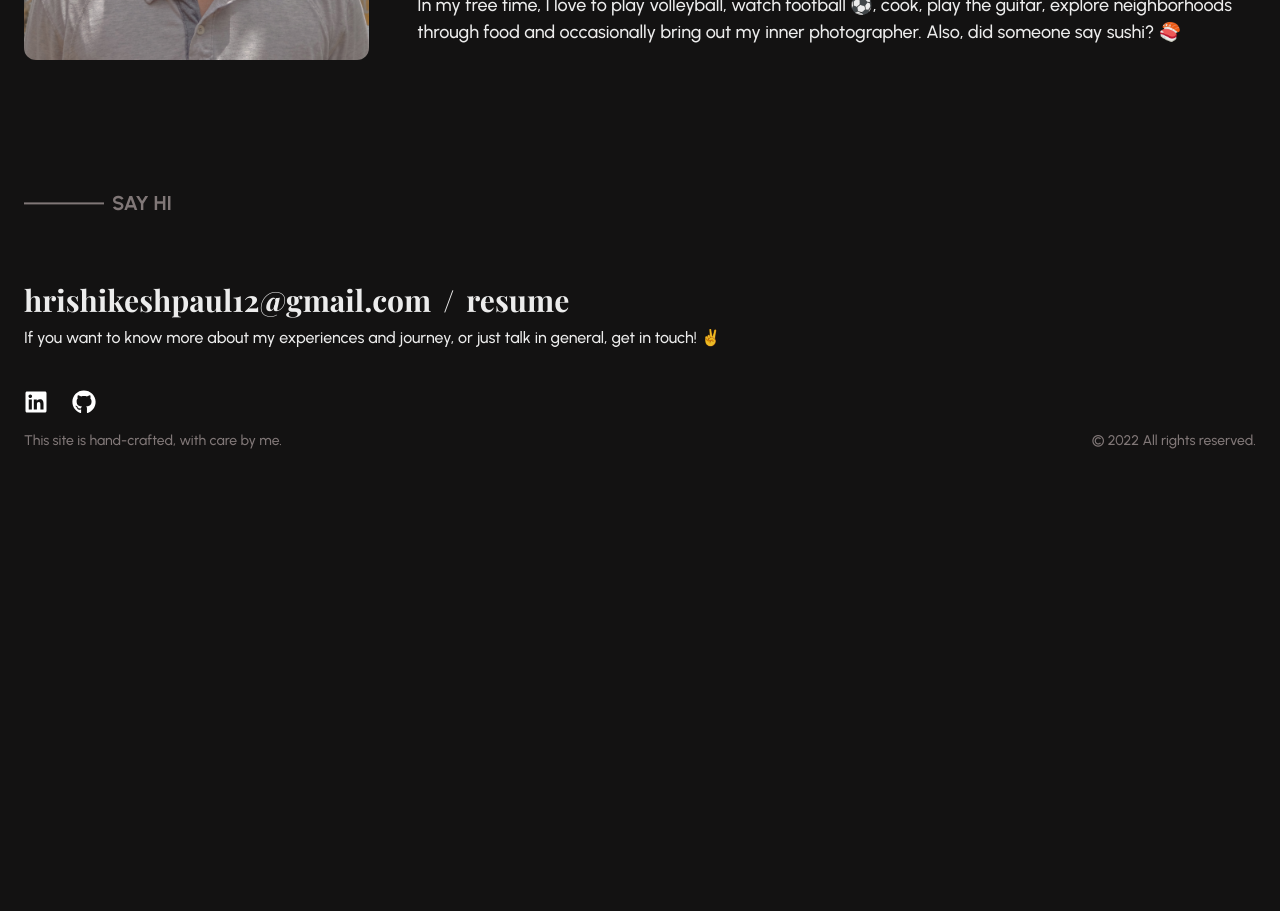
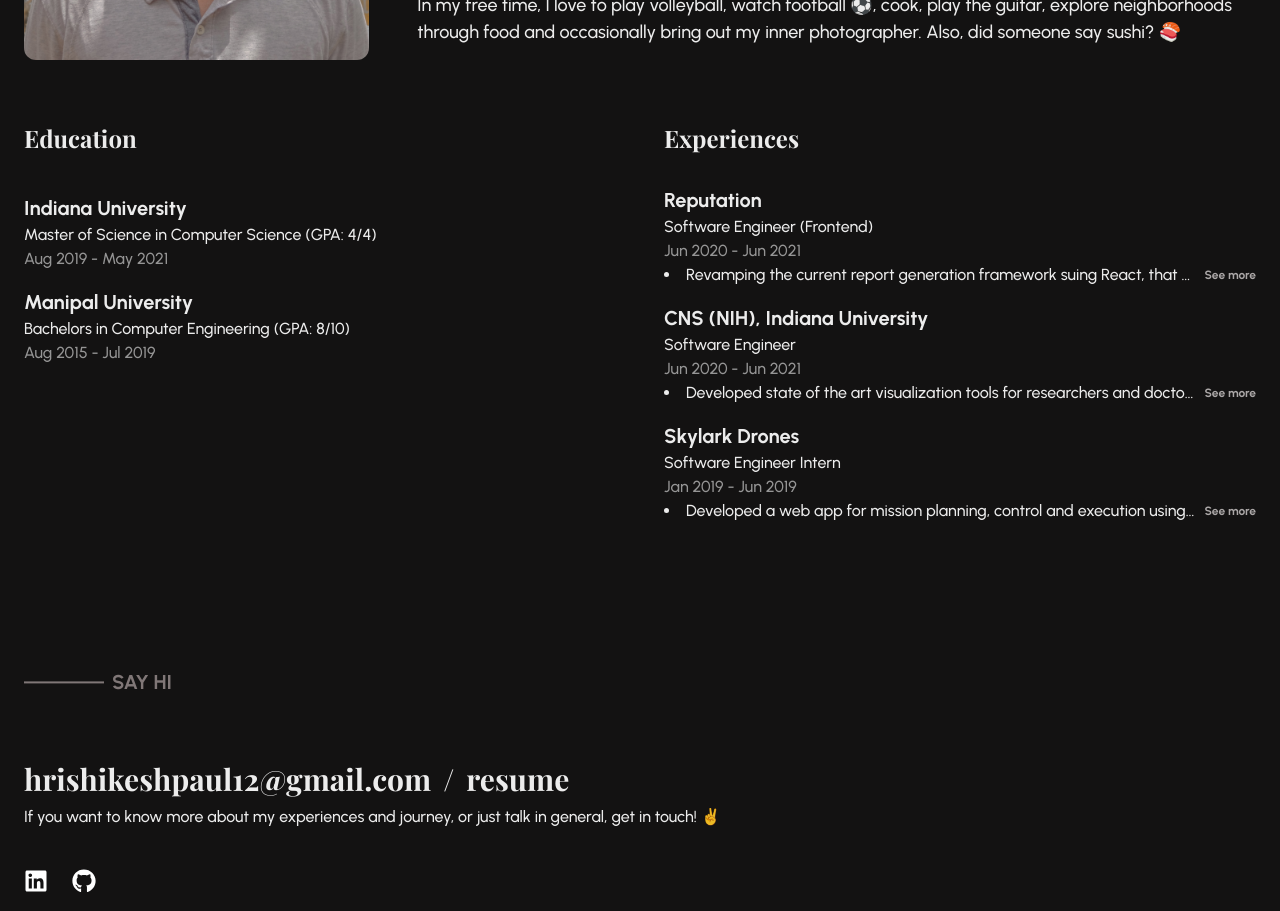
Before and after one commit to hrishikeshpaul/portfolio-template-v2, a React (Create React App) app: page / in a window 1280 px wide. Shown: the part 4460-5371 px from the top of the page. Before the commit the page ends 4919 px from the top, so only its background shows below. Built offline with nearby package versions, Linux system fonts and the light colour scheme.

Commit message:
chore: added expandable, education and expeirences

```diff
--- a/src/content/about-summary/about-summary-config.json
+++ b/src/content/about-summary/about-summary-config.json
@@ -1,10 +1,16 @@
 {
-    "education": [
+    "educations": [
         {
             "school": "Indiana University",
             "degree": "Master of Science in Computer Science",
             "gpa": "4/4",
             "duration": "Aug 2019 - May 2021"
+        },
+        {
+            "school": "Manipal University",
+            "degree": "Bachelors in Computer Engineering",
+            "gpa": "8/10",
+            "duration": "Aug 2015 - Jul 2019"
         }
     ],
     "experiences": [
@@ -31,8 +37,7 @@
         {
             "company": "Skylark Drones",
             "position": "Software Engineer Intern",
-            "start": "Jan 2019",
-            "end": "Jun 2019",
+            "duration": "Jan 2019 - Jun 2019",
             "description": [
                 "Developed a web app for mission planning, control and execution using Vue & Flask, thereby improving onside project performance by 22%.​",
                 "Designed an icon set for various functionalities using ​Illustrator​, which improved usability by 20%."
--- a/src/pages/about-summary/AboutSummary.tsx
+++ b/src/pages/about-summary/AboutSummary.tsx
@@ -1,11 +1,13 @@
-import { FC } from "react";
+import { FC, useState } from "react";
 
-import { Box, Flex, Heading, Text, Image } from "@chakra-ui/react";
+import { Box, Flex, Heading, Text, Image, Accordion, AccordionItem } from "@chakra-ui/react";
 
 import { configs, Content, MarkdownFile, useContent } from "shared/content/Content";
+import { Expandable } from "./expandable/Expandable";
 
 export const AboutSummary: FC = () => {
     const content = useContent(MarkdownFile.AboutSummary);
+    const [expanded, setExpanded] = useState<number[]>([]);
 
     return (
         <Box>
@@ -23,6 +25,39 @@ export const AboutSummary: FC = () => {
                     </Box>
                 </Box>
             </Flex>
+            <Flex
+                direction={{ base: "column", md: "row" }}
+                gap={{ base: 16, md: 6, lg: 12 }}
+                mt="16"
+                justifyContent="space-between"
+            >
+                <Box flex="0.6" flexShrink="0">
+                    <Heading fontSize="2xl">Education</Heading>
+                    <br />
+                    {configs.aboutSummary.educations.map((education) => (
+                        <Box mt="4" key={education.school}>
+                            <Text fontSize="xl" fontWeight="bold">
+                                {education.school}
+                            </Text>
+                            <Text>
+                                {education.degree} (GPA: {education.gpa})
+                            </Text>
+                            <Text opacity="0.6">{education.duration}</Text>
+                        </Box>
+                    ))}
+                </Box>
+                <Box flex="0.6" overflow="hidden">
+                    <Heading fontSize="2xl">Experiences</Heading>
+                    <br />
+                    <Accordion pt="2" allowMultiple fontWeight="500" index={expanded}>
+                        {configs.aboutSummary.experiences.map((exp, idx) => (
+                            <AccordionItem p="0" border="0" mb="4" key={`panel-${exp.company}`}>
+                                <Expandable {...exp} idx={idx} onChange={setExpanded} expanded={expanded} />
+                            </AccordionItem>
+                        ))}
+                    </Accordion>
+                </Box>
+            </Flex>
         </Box>
     );
 };
--- /dev/null
+++ b/src/pages/about-summary/expandable/Expandable.tsx
@@ -0,0 +1,85 @@
+import { FC } from "react";
+
+import { Box, Button, AccordionButton, AccordionPanel, Text, Flex } from "@chakra-ui/react";
+
+interface Props {
+    expanded: number[];
+    idx: number;
+    company: string;
+    position: string;
+    duration: string;
+    description: string[];
+    onChange: (expanded: any) => void;
+}
+
+export const Expandable: FC<Props> = ({ expanded, idx, company, position, duration, description, onChange }) => {
+    return (
+        <>
+            <AccordionButton
+                as={Box}
+                p="0"
+                disabled
+                onClick={undefined}
+                _hover={{ bg: "transparent" }}
+                cursor="auto"
+                overflow="hidden"
+                display="block"
+            >
+                <Text fontSize="xl" fontWeight="bold">
+                    {company}
+                </Text>
+                <Text>{position}</Text>
+                <Text opacity="0.6">{duration}</Text>
+                <Flex>
+                    <Box pr="2" flex="1" textAlign="left" isTruncated={!expanded.includes(idx)}>
+                        <Text as="li" isTruncated={!expanded.includes(idx)}>
+                            {description[0]}
+                        </Text>
+                    </Box>
+                    {!expanded.includes(idx) && (
+                        <Button
+                            size="xs"
+                            variant="link"
+                            colorScheme="gray"
+                            opacity="0.7"
+                            onClick={() => {
+                                if (!expanded.includes(idx)) {
+                                    onChange([...expanded, idx]);
+                                } else {
+                                    const newExpanded = expanded.filter((e) => e !== idx);
+                                    onChange(newExpanded);
+                                }
+                            }}
+                        >
+                            See more
+                        </Button>
+                    )}
+                </Flex>
+            </AccordionButton>
+            <AccordionPanel p="0">
+                {description.slice(1).map((desc, idx) => (
+                    <Text as="li" key={`${company}-desc-${idx}`}>
+                        {desc}
+                    </Text>
+                ))}
+
+                {expanded.includes(idx) && (
+                    <Flex justifyContent="flex-end">
+                        <Button
+                            size="xs"
+                            variant="link"
+                            colorScheme="gray"
+                            opacity="0.7"
+                            onClick={() => {
+                                const newExpanded = expanded.filter((e) => e !== idx);
+                                onChange(newExpanded);
+                            }}
+                        >
+                            See less
+                        </Button>
+                    </Flex>
+                )}
+            </AccordionPanel>
+        </>
+    );
+};
--- a/src/shared/content/Content.tsx
+++ b/src/shared/content/Content.tsx
@@ -7,6 +7,7 @@ import common from "content/common/common.json";
 import landing from "content/landing/landing-config.json";
 import featuredProjects from "content/featured-projects/featured-projects-config.json";
 import otherProjects from "content/other-projects/other-projects-config.json";
+import aboutSummary from 'content/about-summary/about-summary-config.json';
 
 import LandingMd from "content/landing/landing.md";
 import AboutSummaryMd from "content/about-summary/about-summary.md";
@@ -16,6 +17,7 @@ export const configs = {
     landing,
     featuredProjects,
     otherProjects,
+    aboutSummary,
 };
 
 interface State {
```
